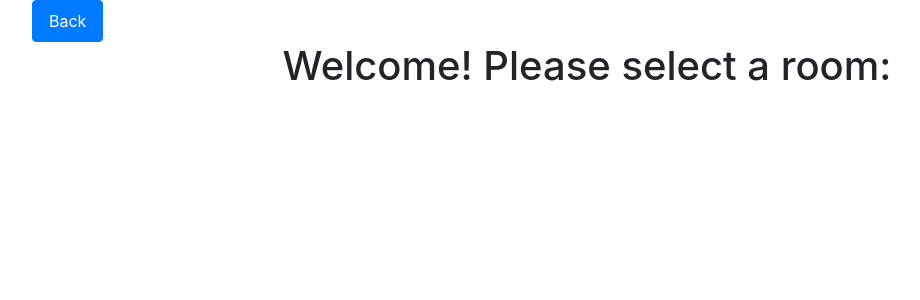
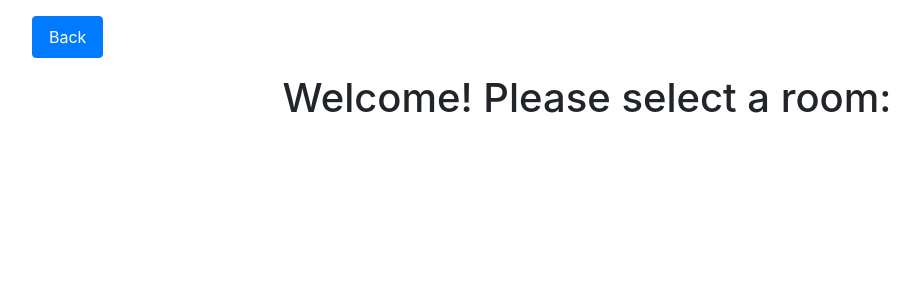
Before and after one commit to dylanm312/gather-secure-doors, a Django app: page /1 in a window 1280 px wide. Shown: the top 300 px of the page, without its empty margins (53-973 px from the left). Run offline with Django 3.2, Linux system fonts and the light colour scheme; data that the repository does not hold is empty; some libraries are stand-ins or nearby versions.

Commit message:
Add some margin to Back button and H1's

```diff
--- a/gather_secure_doors/door_management/static/style.css
+++ b/gather_secure_doors/door_management/static/style.css
@@ -0,0 +1,7 @@
+nav {
+    margin: 2vh 0;
+}
+
+h1 {
+    margin: 2vh 0;
+}
--- a/gather_secure_doors/door_management/templates/door_management/door_list.html
+++ b/gather_secure_doors/door_management/templates/door_management/door_list.html
@@ -4,7 +4,7 @@
 
 {% block content %}
 <nav class="nav">
-    <a href="{% url 'roomIndex' door_list.0.room.workspace.workspace_slug %}" class="btn btn-primary nav-link">Back</a>
+    <a href="{% url 'roomIndex' door_list.0.room.workspace.workspace_slug %}" class="btn btn-primary nav-link back-btn">Back</a>
 </nav>
 <div class="row">
     <div class="col-12 text-center">
--- a/gather_secure_doors/door_management/templates/door_management/room_list.html
+++ b/gather_secure_doors/door_management/templates/door_management/room_list.html
@@ -3,7 +3,7 @@
 
 {% block content %}
 <nav class="nav">
-    <a href="{% url 'workspaceIndex' %}" class="btn btn-primary nav-link">Back</a>
+    <a href="{% url 'workspaceIndex' %}" class="btn btn-primary nav-link back-btn">Back</a>
 </nav>
 <div class="row">
     <div class="col-12 text-center">
```
Also changed, not shown: gather_secure_doors/door_management/templates/door_management/doorLogin.html (+6 -21 lines).
